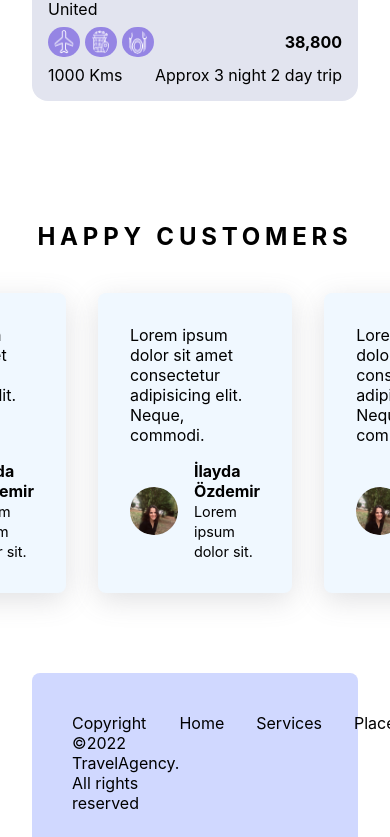
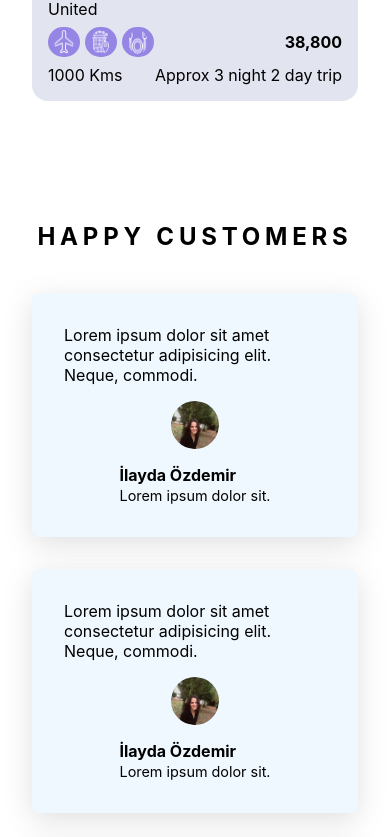
Before and after one commit to ilaydaozdemir/travelagency, a React (Create React App) app: page / in a window 390 px wide. Shown: the part 4303-5140 px from the top of the page. Built offline with nearby package versions, Linux system fonts and the light colour scheme.

Commit message:
Add css for responsive Testimonials component

```diff
--- a/src/components/Testimonials.jsx
+++ b/src/components/Testimonials.jsx
@@ -96,4 +96,18 @@
       }
     }
   }
+  @media screen and (min-width:280px)and (max-width:768px){
+    .testimonials{
+      flex-direction: column;
+      margin: 0;
+      .testimonial{
+        justify-content: center;
+        .info{
+          flex-direction: column;
+          justify-content: center;
+        }
+      }
+    }
+
+  }
 `;
```
